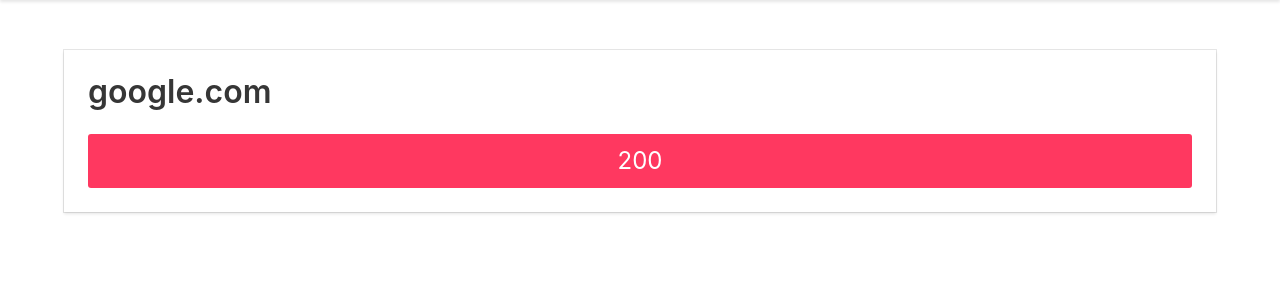
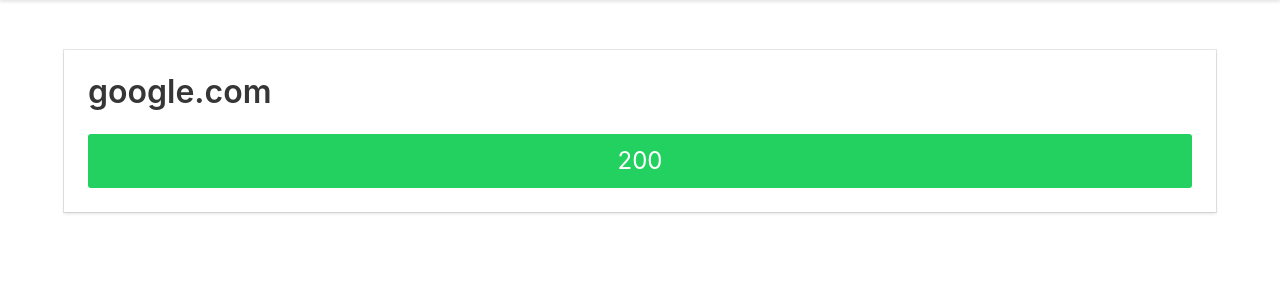
Before and after one commit to ludel/Monitor3000, a Flask app: page / in a window 1280 px wide. Shown: the part 52-352 px from the top of the page. Run offline with Flask 2, Linux system fonts and the light colour scheme; data comes from the database, SQL or seed files in the repository; some libraries are stand-ins or nearby versions.

Commit message:
color btn

```diff
--- a/templates/index.html
+++ b/templates/index.html
@@ -10,7 +10,7 @@
                     <div class="card-content">
                         <p>
                         <h1 class="title is-8"> {{ site[1] }}</h1>
-                        <a class="button is-danger is-fullwidth is-large"
+                        <a class="button is-fullwidth is-large is-{% if site[2] == 200 %}success{% else %}danger{% endif %}"
                            href="{{ url_for("one_site", id_site=site[0]) }}">{{ site[2] }}</a>
                         </p>
                     </div>
```
